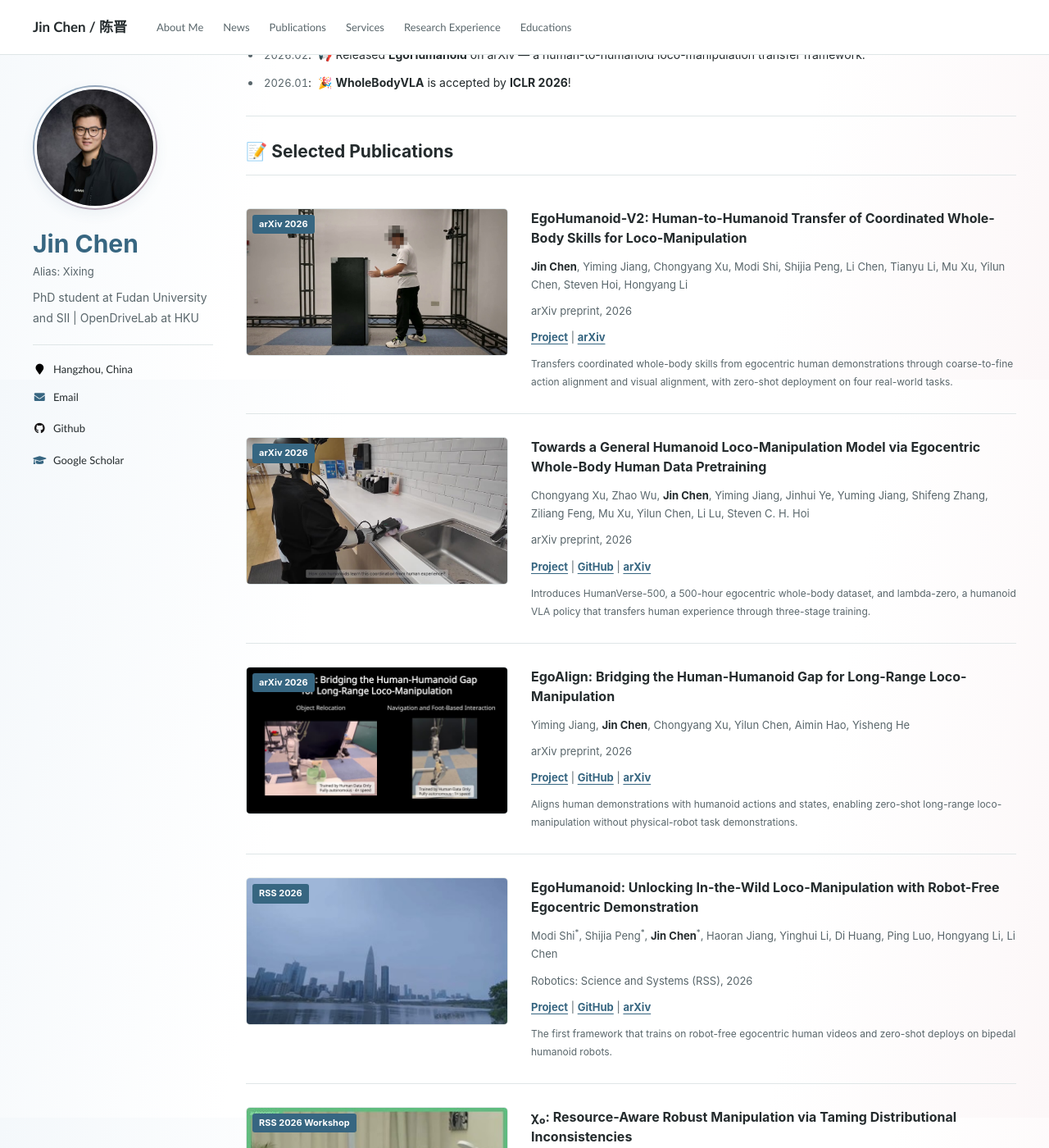
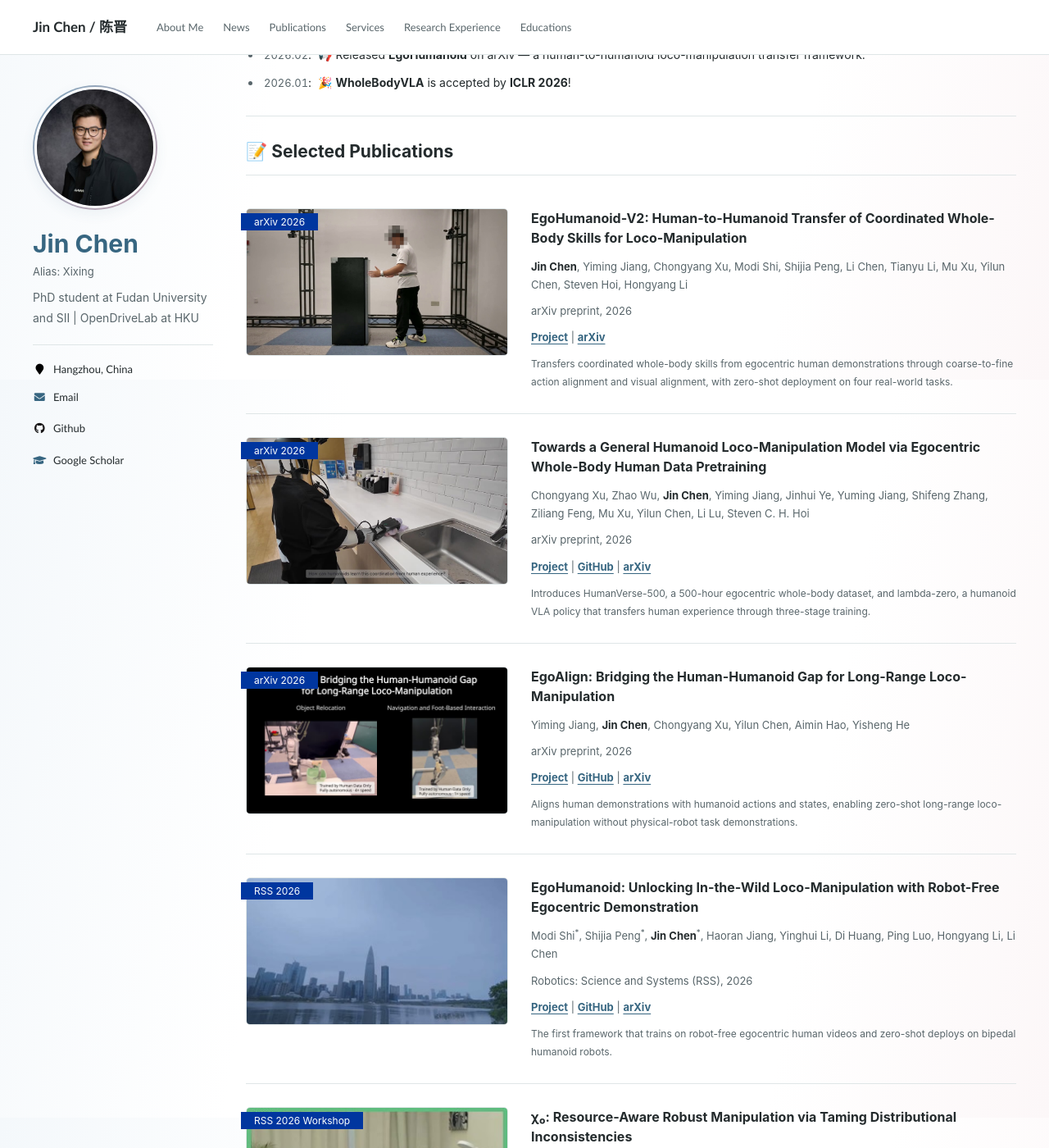
Before and after one commit to JinChen0056/jinchen0056.github.io, a Jekyll site: the page built from _pages/about.md, in a window 1280 px wide and 1400 px high, scrolled down 437 px. Shown: the whole window at 82% size. Built offline with Jekyll 4.4.1, drawn with Linux system fonts in a browser that asks for light colours.

Commit message:
Restore original blue ribbon publication badges

```diff
--- a/_includes/head/custom.html
+++ b/_includes/head/custom.html
@@ -8,7 +8,7 @@
 <meta name="msapplication-TileImage" content="{{ '/images/icon-jc-192.png' | relative_url }}">
 <meta name="theme-color" content="#ffffff">
 <link rel="stylesheet" href="assets/css/academicons.css"/>
-<link rel="stylesheet" href="{{ '/assets/css/homepage.css' | relative_url }}?v=20261010-middle"/>
+<link rel="stylesheet" href="{{ '/assets/css/homepage.css' | relative_url }}?v=20261010-original-badge"/>
 
 <script type="text/x-mathjax-config"> MathJax.Hub.Config({ TeX: { equationNumbers: { autoNumber: "all" } } }); </script>
 <script type="text/x-mathjax-config">
--- a/assets/css/homepage.css
+++ b/assets/css/homepage.css
@@ -1,6 +1,6 @@
 /* Hallmark: academic portfolio with chromatic details and moving light.
    Pre-emit critique: philosophy 4, hierarchy 4, execution 4, specificity 4, restraint 5, variety 4. */
-@import url('../../tokens.css?v=balanced-3');
+@import url('../../tokens.css?v=original-badge');
 
 html { font-size: 16px; scroll-padding-top: 0; overflow-x: clip; }
 body { background: var(--color-paper); color: var(--color-ink); font-family: var(--font-body); font-size: 15px; line-height: 1.75; overflow-x: clip; letter-spacing: 0; }
@@ -143,15 +143,18 @@ div.author__avatar img { width: 100%; height: 100%; border: 3px solid var(--colo
 .page__content .badge {
   position: absolute;
   z-index: 1;
-  top: 8px;
-  left: 8px;
-  max-width: calc(100% - 16px);
+  top: .5em;
+  left: -.5em;
+  max-width: 100%;
   margin: 0;
-  padding: 3px 8px;
+  padding: 0 1rem;
+  font-size: .8em;
+  font-weight: 400;
+  line-height: 1.75;
   color: var(--color-paper);
-  background: var(--color-accent);
+  background: var(--color-publication-badge);
   border: 0;
-  border-radius: 3px;
+  border-radius: 0;
 }
 .paper-box-text p:first-child a:hover { color: var(--paper-accent); }
 .page__content .paper-box-image img { border-color: var(--color-rule); }
--- a/tokens.css
+++ b/tokens.css
@@ -4,6 +4,7 @@
   --color-ink: #242b2d;
   --color-muted: #59666b;
   --color-accent: #376681;
+  --color-publication-badge: #00369f;
   --color-edge-cool: #f4f8fb;
   --color-edge-warm: #fcf7f8;
   --color-profile-blue: #83a6bd;
```
